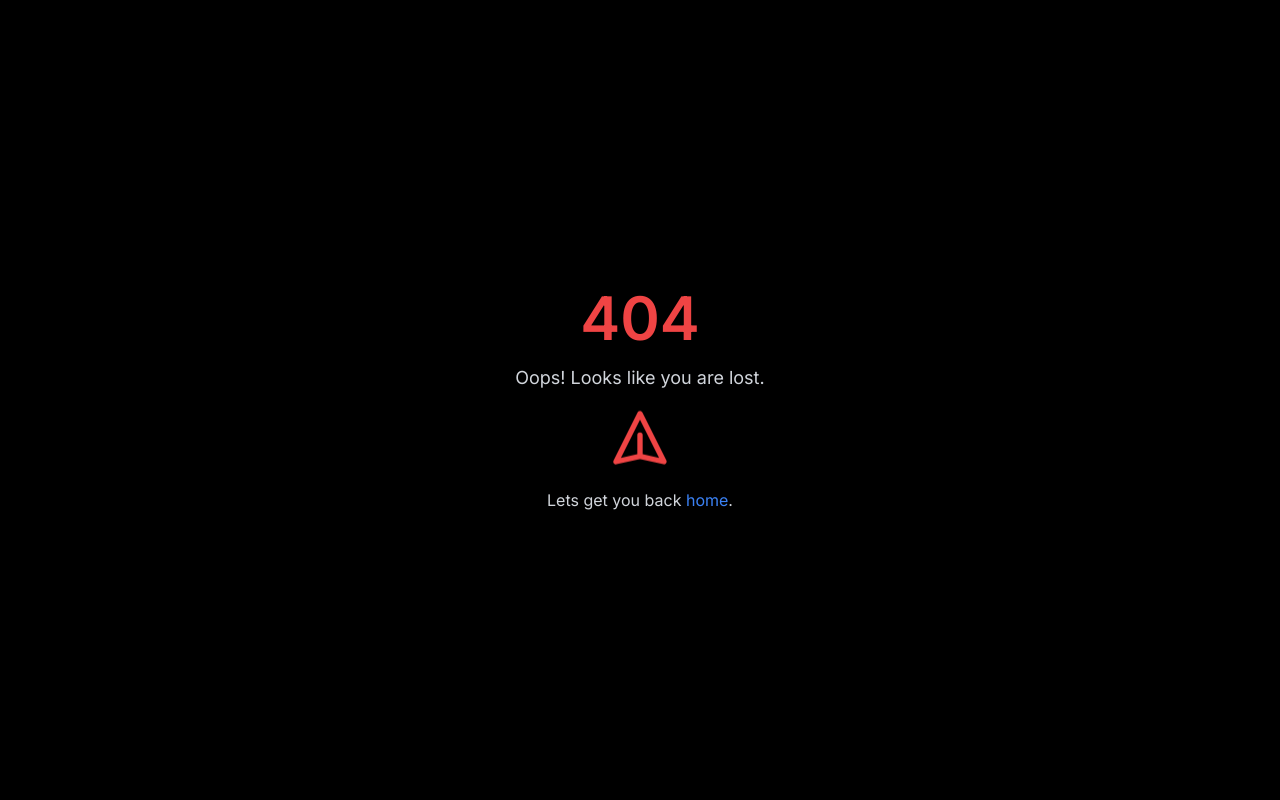
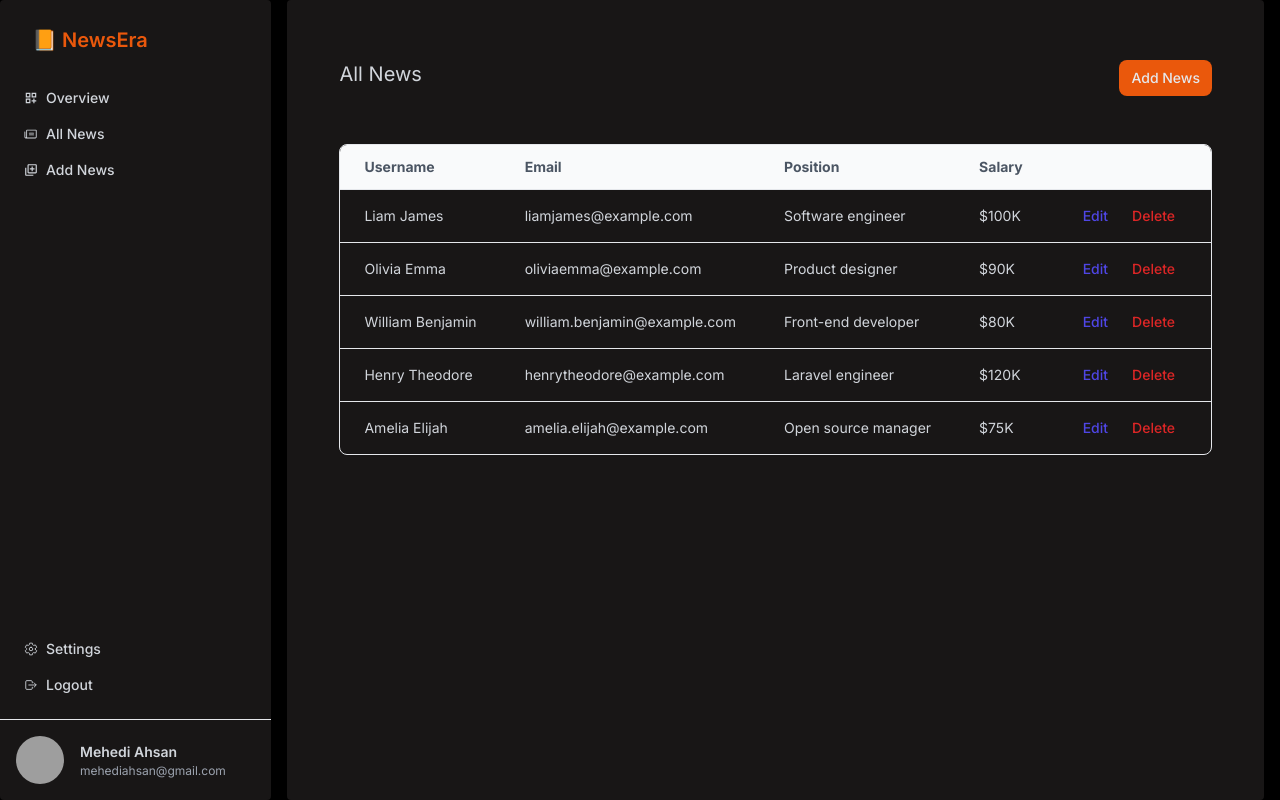
Before and after one commit to MehediAhsan/newsera, a Next.js app: page /dashboard/allNews in a window 1280 px wide. Before the commit this address had no page. Built offline with nearby package versions, Linux system fonts and the light colour scheme; grey boxes are pictures that could not be loaded.

Commit message:
create add news section

```diff
--- a/app/dashboard/addNews/page.jsx
+++ b/app/dashboard/addNews/page.jsx
@@ -1,10 +1,12 @@
 "use client";
 import React, { useState } from "react";
 import { useForm } from "react-hook-form";
+import { useRouter } from 'next/navigation';
 
 const AddNews = () => {
+  const router = useRouter();
   const { register, handleSubmit } = useForm();
-  const [image, setImage] = useState(null)
+  const [image, setImage] = useState(null);
 
   const handleImageChange = (e) => {
     const file = e.target.files[0];
@@ -24,7 +26,6 @@ const AddNews = () => {
 
 
   const onSubmit = async (data) => {
-    console.log(data)
     try {
       const res = await fetch("http://localhost:3000/api/news", {
         method: "POST",
@@ -34,10 +35,12 @@ const AddNews = () => {
         body: JSON.stringify({...data, image}),
       });
 
+      console.log(res);
+
       if (res.ok) {
-        router.push("/");
+        router.push("/dashboard");
       } else {
-        throw new Error("Failed to create a topic");
+        throw new Error("Failed to create a news");
       }
     } catch (error) {
       console.log(error);
--- /dev/null
+++ b/app/dashboard/allNews/page.jsx
@@ -0,0 +1,93 @@
+import Link from 'next/link';
+import React from 'react';
+
+const AllNews = () => {
+    const tableItems = [
+        {
+            name: "Liam James",
+            email: "liamjames@example.com",
+            position: "Software engineer",
+            salary: "$100K"
+        },
+        {
+            name: "Olivia Emma",
+            email: "oliviaemma@example.com",
+            position: "Product designer",
+            salary: "$90K"
+        },
+        {
+            name: "William Benjamin",
+            email: "william.benjamin@example.com",
+            position: "Front-end developer",
+            salary: "$80K"
+        },
+        {
+            name: "Henry Theodore",
+            email: "henrytheodore@example.com",
+            position: "Laravel engineer",
+            salary: "$120K"
+        },
+        {
+            name: "Amelia Elijah",
+            email: "amelia.elijah@example.com",
+            position: "Open source manager",
+            salary: "$75K"
+        },
+    ]
+
+    return (
+        <div className="max-w-screen-xl mx-auto px-4 md:px-8 mt-10">
+            <div className="items-start justify-between md:flex">
+                <div className="max-w-lg">
+                    <h3 className="text-gray-300 text-xl">
+                        All News
+                    </h3>
+                </div>
+                <div className="mt-3 md:mt-0">
+                    <Link
+                        href="/dashboard/addNews"
+                        className="inline-block px-3 py-2 text-gray-200 duration-150 font-medium bg-orange-600 rounded-lg hover:bg-orange-500 active:bg-orange-700 md:text-sm"
+                    >
+                        Add News
+                    </Link>
+                </div>
+            </div>
+            <div className="mt-12 shadow-sm border rounded-lg overflow-x-auto">
+                <table className="w-full table-auto text-sm text-left">
+                    <thead className="bg-gray-50 text-gray-600 font-medium border-b">
+                        <tr>
+                            <th className="py-3 px-6">Username</th>
+                            <th className="py-3 px-6">Email</th>
+                            <th className="py-3 px-6">Position</th>
+                            <th className="py-3 px-6">Salary</th>
+                            <th className="py-3 px-6"></th>
+
+                        </tr>
+                    </thead>
+                    <tbody className="text-gray-300 divide-y">
+                        {
+                            tableItems.map((item, idx) => (
+                                <tr key={idx}>
+                                    <td className="px-6 py-4 whitespace-nowrap">{item.name}</td>
+                                    <td className="px-6 py-4 whitespace-nowrap">{item.email}</td>
+                                    <td className="px-6 py-4 whitespace-nowrap">{item.position}</td>
+                                    <td className="px-6 py-4 whitespace-nowrap">{item.salary}</td>
+                                    <td className="text-right px-6 whitespace-nowrap">
+                                        <a href="javascript:void()" className="py-2 px-3 font-medium text-indigo-600 hover:text-indigo-500 duration-150 hover:bg-gray-50 rounded-lg">
+                                            Edit
+                                        </a>
+                                        <button href="javascript:void()" className="py-2 leading-none px-3 font-medium text-red-600 hover:text-red-500 duration-150 hover:bg-gray-50 rounded-lg">
+                                            Delete
+                                        </button>
+                                    </td>
+                                </tr>
+                            ))
+                        }
+                    </tbody>
+                </table>
+            </div>
+        </div>
+    );
+};
+
+export default AllNews;
--- a/components/DashboardSiveNav.jsx
+++ b/components/DashboardSiveNav.jsx
@@ -18,7 +18,7 @@ const DashboardSiveNav = () => {
             icon: <MdOutlineDashboardCustomize />
         },
         {
-            href: '/',
+            href: '/dashboard/allNews',
             name: 'All News',
             icon: <PiNewspaper />
         },
```
